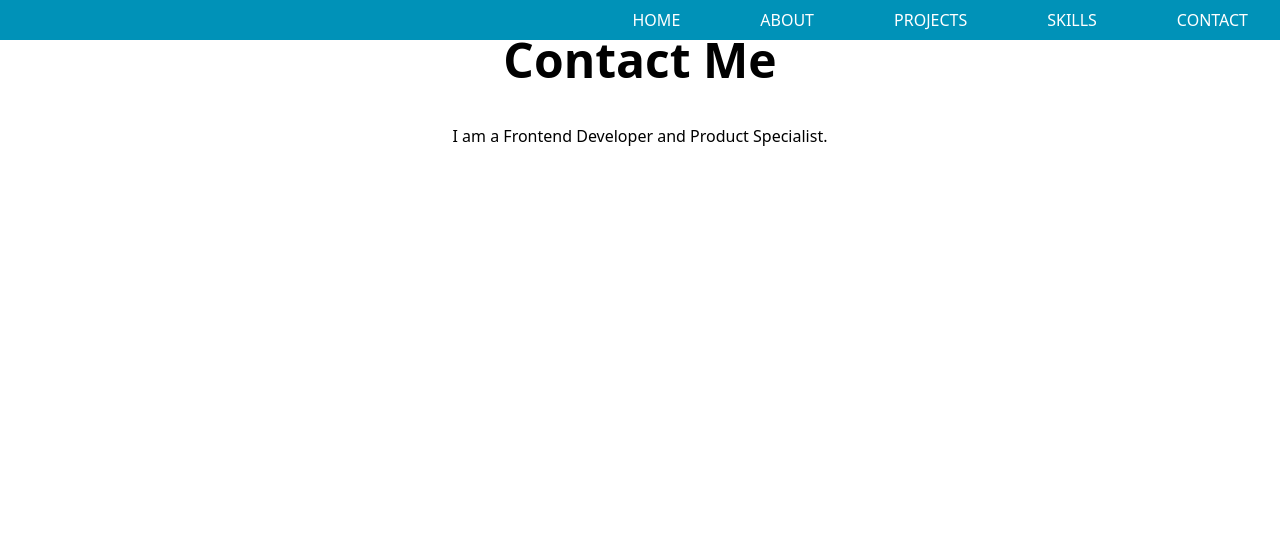
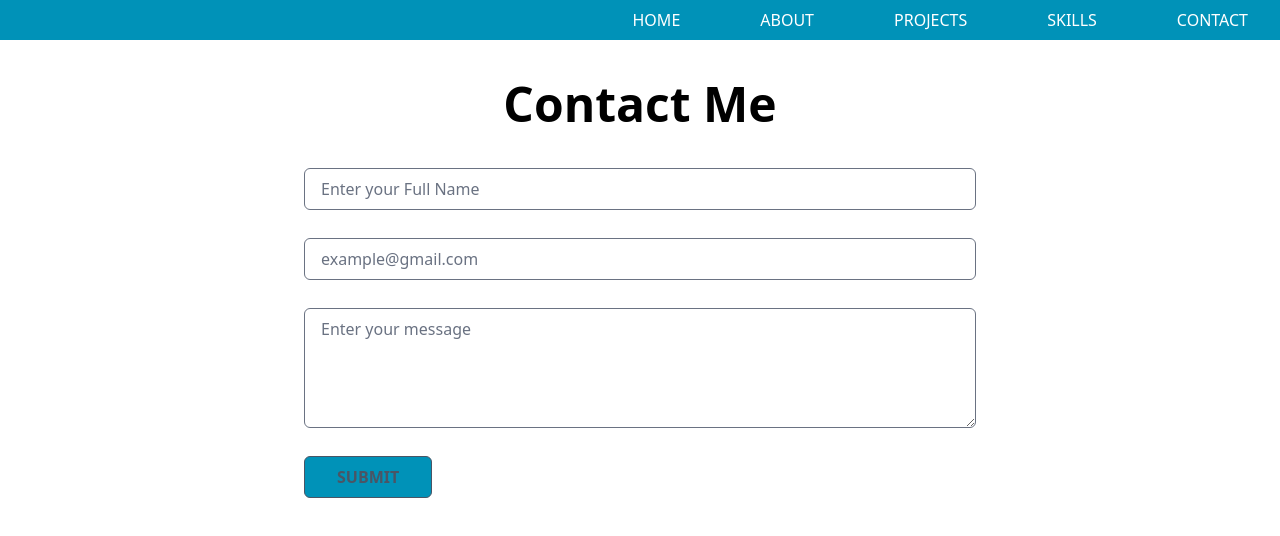
Before and after one commit to ibrahimherith/atu-portfolio, a React (Vite) app: page /contact in a window 1280 px wide. Shown: the top 536 px of the page. Built offline with nearby package versions, Linux system fonts and the light colour scheme; a web font is replaced by a local one.

Commit message:
Added details on contact and about page

```diff
--- a/package.json
+++ b/package.json
@@ -19,6 +19,7 @@
   },
   "devDependencies": {
     "@eslint/js": "^10.0.1",
+    "@tailwindcss/forms": "^0.5.11",
     "@types/react": "^19.2.18",
     "@types/react-dom": "^19.2.4",
     "@vitejs/plugin-react": "^6.1.0",
--- a/src/Pages/ContactPage.jsx
+++ b/src/Pages/ContactPage.jsx
@@ -2,17 +2,37 @@ import Navbar from "../components/Navbar";
 const ContactPage = () => {
     return (
         <>
+            <Navbar />
             <section
-                className="items-center min-h-screen pt-4"
+                className="items-center pt-15"
             >
-
-                <Navbar />
 
                 <h1 className="text-center text-5xl font-bold pt-5">Contact Me</h1>
 
-                <p className="mx-auto mt-10 max-w-2xl text-center">
-                     I am a Frontend Developer and Product Specialist.
-                </p>
+                <div className="mx-auto mt-10 max-w-2xl text-center">
+                    <form className="flex flex-col gap-5 space-y-2">
+
+                        <input placeholder="Enter your Full Name"
+                            className="border rounded-md px-4 py-2"
+                        />
+
+                        <input placeholder="example@gmail.com"
+                            className="border rounded-md px-4 py-2"
+                        />
+
+                        <textarea placeholder="Enter your message"
+                            className="border rounded-md h-30 px-4" >
+
+                        </textarea>
+
+                        <div className="flex text-gray-600 gap-4">
+                            <button
+                                className="bg-cyan-600 hover:bg-amber-100 border rounded-md font-bold px-8 py-2">
+                                    SUBMIT
+                            </button>
+                        </div>
+                    </form>
+                </div>
             </section>
         </>
      );
--- a/src/Pages/ProjectsPage.jsx
+++ b/src/Pages/ProjectsPage.jsx
@@ -8,7 +8,7 @@ const ProjectPage = () => {
 
         <h1 className="text-center text-5xl font-bold">My Projects</h1>
 
-        <div className="min-h-100 flex justify-center items-center overflow-hidden">
+        <div className="min-h-100 flex justify-center items-center">
         <div className="grid grid-cols-2 grid-rows-2 gap-10 text-center">
 
           <div className="block px-2 py-2 hover:bg-amber-100">
--- a/src/Pages/aboutPage.jsx
+++ b/src/Pages/aboutPage.jsx
@@ -3,17 +3,23 @@ import Navbar from "../components/Navbar";
 const AboutPage = () => {
   return (
     <>
+      <Navbar />
       <section
-        className="items-center min-h-screen pt-4"
+        className="pt-15 mx-auto"
       >
 
-        <Navbar />
+        <h1 className="text-center text-5xl font-bold">About Me</h1>
 
-        <h1 className="text-center text-5xl font-bold pt-5">About Me</h1>
+        {/* <div className="bg-amber-600 "> */}
+        <p className="flex items-center h-70 w-[50%] mx-auto text-center">
+          I’m Atupye, a Frontend Developer and Product Specialist with a unique
+          background in Electronics & Telecommunication Engineering and networking.
+          I combine engineering problem-solving with frontend development and product thinking
+          to create digital experiences that are intuitive, reliable, and built to solve real-world
+          problems.
+        </p>
+        {/* </div> */}
 
-        <p className="mx-auto mt-10 max-w-2xl text-center">
-          I am a Frontend Developer and Product Specialist.
-        </p>
       </section>
     </>
   );
--- a/src/index.css
+++ b/src/index.css
@@ -1,5 +1,7 @@
 @import url('https://fonts.googleapis.com/css2?family=Comic+Relief:wght@400;700&display=swap');
 @import "tailwindcss";
+@import "tailwindcss";
+@plugin "@tailwindcss/forms";
 
 body {
   font-family: "Comic Relief", system-ui;
--- a/vite.config.js
+++ b/vite.config.js
@@ -5,6 +5,6 @@ import tailwindcss from '@tailwindcss/vite'
 // https://vite.dev/config/
 export default defineConfig({
   plugins: [react(),
-    tailwindcss()
+    tailwindcss(),
   ],
 })
```
Also changed, not shown: 1 other file (tests, documents, lock files or other folders).
